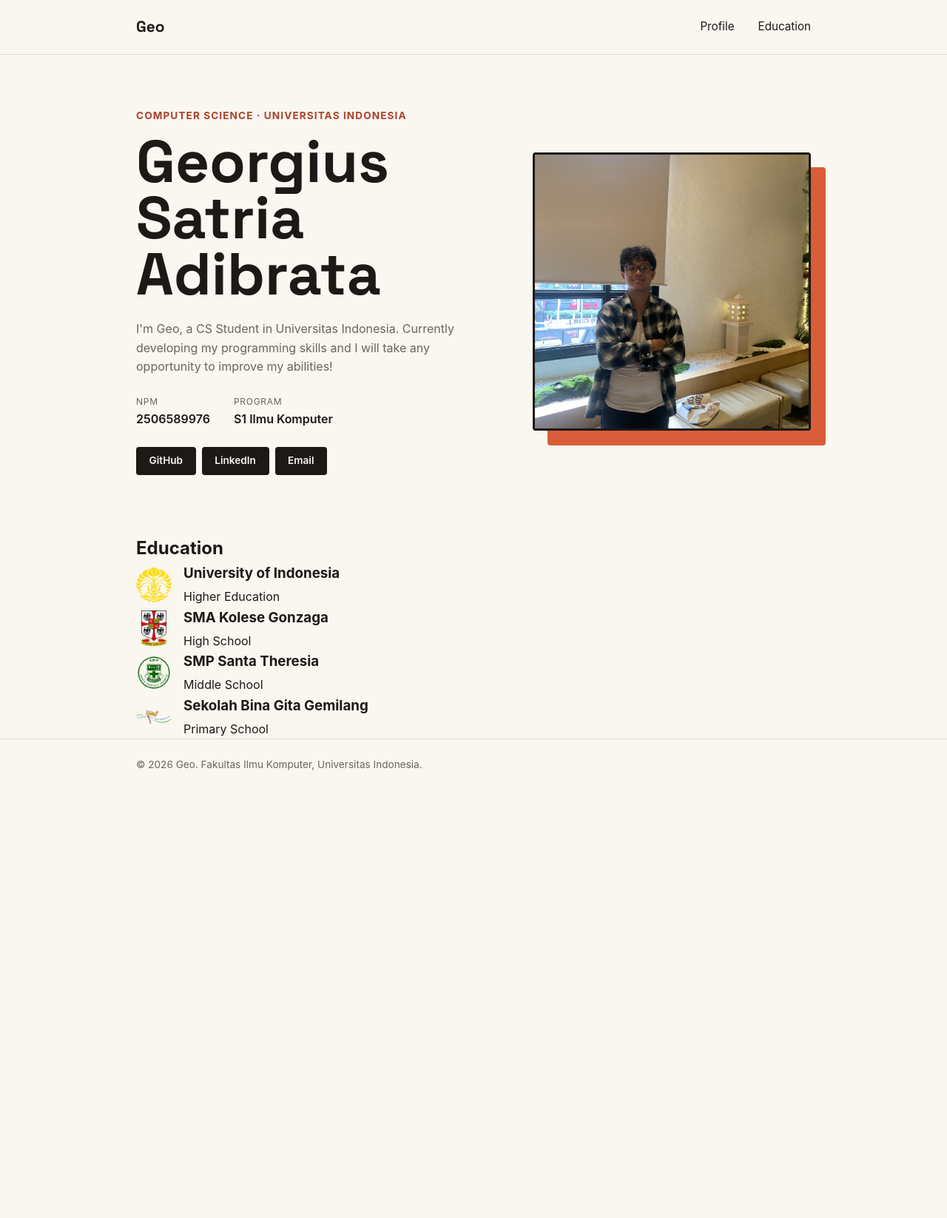
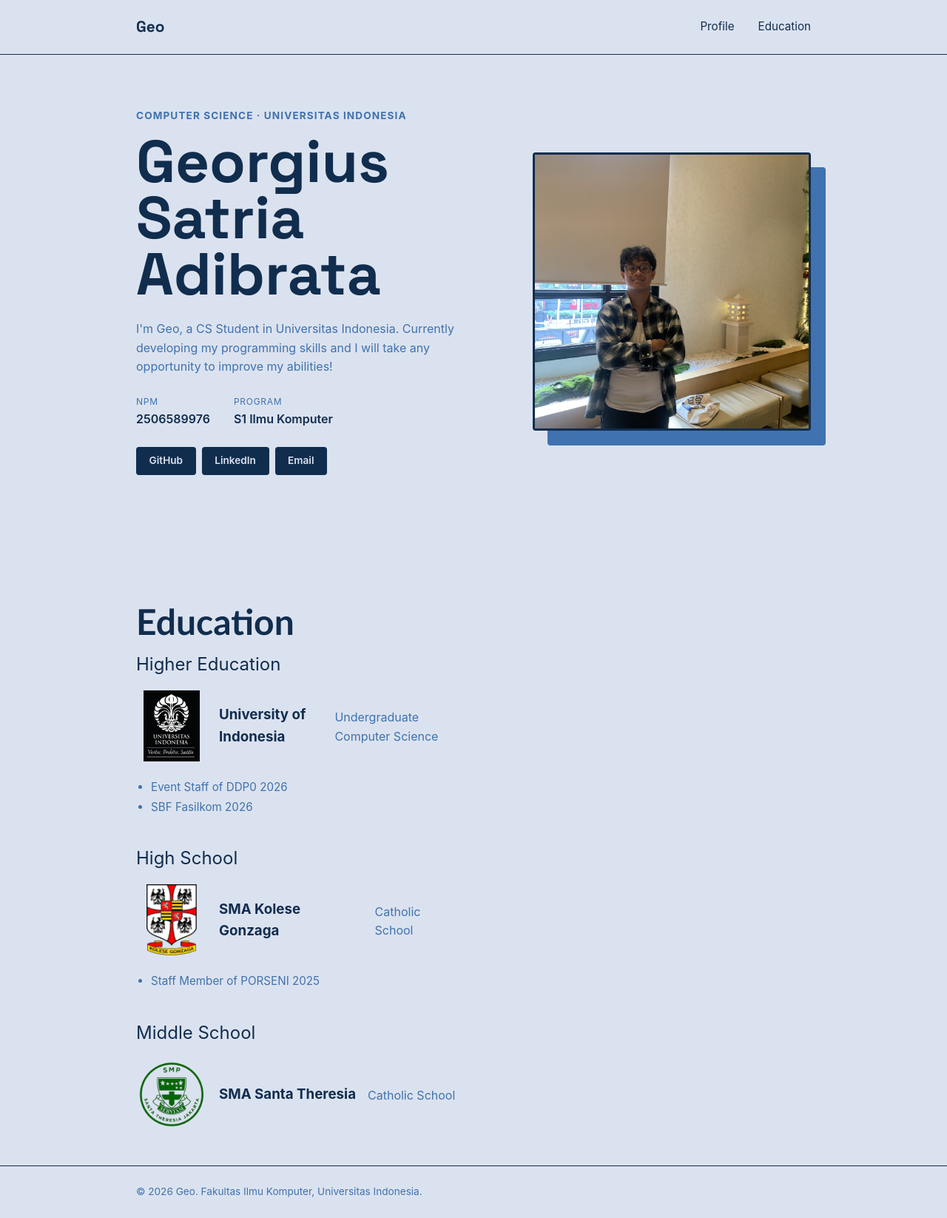
Before and after one commit to flazzies/myportofolio, a Django app: page / in a window 1280 px wide. Shown: the whole page at 74% size. Before the commit the page ends 1041 px from the top, so only its background shows below. Run offline with Django 5.2, Linux system fonts and the light colour scheme.

Commit message:
Finalized education section, made some tweaks to the colors

```diff
--- a/static/css/style.css
+++ b/static/css/style.css
@@ -9,12 +9,12 @@ html, body {
 }
 
 :root {
-    --ink: #1c1917;
-    --paper: #faf6f0;
-    --accent: #d95d39;
-    --accent-dark: #a8442a;
-    --line: #e3d9c9;
-    --text-muted: #6b6459;
+    --ink: #112D4E;
+    --paper: #DBE2EF;
+    --accent: #3F72AF;
+    --accent-dark: #3F72AF;
+    --line: #112D4E;
+    --text-muted: #3F72AF;
     --radius: 4px;
 }
 
@@ -177,6 +177,7 @@ h1, .brand {
     color: var(--text-muted);
     font-size: 0.85rem;
     border-top: 1px solid var(--line);
+    margin-top: 3rem;
 }
 
 @media (max-width: 600px) {
@@ -198,23 +199,109 @@ h1, .brand {
 
 }
 
-.education-card {
+.features-card {
+    display: flex;
+    flex-direction: column;
+    gap: 1rem;
+}
+
+.features-logo {
+    width: 96px;
+    height: 96px;
+    object-fit: contain;
+    flex-shrink: 0;
+}
+
+.features-info{
     display: flex;
     align-items: center;
     gap: 1rem;
 }
-
-.education-logo {
-    width: 48px;
-    height: 48px;
-    object-fit: contain;
-    flex-shrink: 0;
-}
-
-.education-info h3 {
+.features-info h3 {
     margin: 0;
 }
 
-.education-info p {
+.features-info p {
     margin: 0.25rem 0 0;
 }
+
+.section-title{
+    font-size:3rem;
+    font-family: "Trebuchet MS", Helvetica, sans-serif;
+    padding-top: 5rem;
+}
+
+.features-grid {
+    display: flex;
+    flex-direction: column;
+    gap: 2.5rem;
+}
+
+.features-list {
+    margin: 0.5rem 0 0;
+    padding-left: 1.25rem; /* Indents text so the bullet markers line up with the edge */
+    list-style-type: disc; /* Standard solid circular bullet */
+    display: flex;
+    flex-direction: column;
+    gap: 0.35rem;          /* Vertical spacing between each bullet item */
+}
+
+.features-list li {
+    font-size: 0.95rem;
+    color: #333;
+    line-height: 1.4;
+}
+
+.features-info p,
+.features-list li {
+    color: var(--text-muted);
+}
+
+.features-card > p{
+    color: var(--ink);
+    font-size: 1.5rem;
+}
+
+
+.education-section,
+.hobbies-section {
+    max-width: 440px;
+}
+
+.hobbies-section {
+    margin-top: 4rem;
+}
+
+
+.align-right {
+    margin-left: auto;
+    margin-right: 0;
+    display: flex;
+    flex-direction: column;
+    align-items: flex-end;
+    text-align: right;
+}
+
+
+.align-right .features-card {
+    width: 100%;
+    align-items: flex-end;
+}
+
+
+.align-right .features-info {
+    display: flex;
+    justify-content: flex-end;
+    align-items: center;
+    gap: 1rem;
+    width: auto;
+}
+
+
+.align-right .features-list {
+    padding-left: 0;
+    padding-right: 0.5rem;
+    list-style-position: inside;
+    text-align: right;
+    width: auto;
+}
--- a/templates/index.html
+++ b/templates/index.html
@@ -52,48 +52,58 @@
                 </div>
             </div>
         </section>
+        <div class="container">
 
-        <section class="section education-section" id="education">
+            <section class="section education-section" id="education">
 
-            <div class="container">
                 <h2 class = "section-title">Education</h2>
-                <div class="education-grid">
+                <div class="features-grid">
 
-                    <article class="education-card">
-                        <img src = "/static/img/UI_Logo.png" alt ="University of Indonesia" class = "education-logo">
-                        <div class="education-info">
+                    <article class="features-card">
+                        <p>Higher Education</p>
+                        <div class="features-info">
+                        <img src = "/static/img/UI_Logo.png" alt ="University of Indonesia" class = "features-logo">
                             <h3>University of Indonesia</h3>
-                            <p>Higher Education</p>
+                            <p>Undergraduate Computer Science</p>
+
+                        </div>
+                        <ul class="features-list">
+                            <li>Event Staff of DDP0 2026</li>
+                            <li>SBF Fasilkom 2026</li>
+                        </ul>
+                    </article>
+
+                    <article class="features-card">
+                        <p>High School</p>
+                        <div class="features-info">
+                        <img src = "/static/img/Gonzaga_Logo.png" alt ="SMA Kolese Gonzaga" class = "features-logo">
+                            <h3>SMA Kolese Gonzaga</h3>
+                            <p>Catholic School</p>
+                        </div>
+                        <ul class="features-list">
+                            <li>Staff Member of PORSENI 2025</li>
+                        </ul>
+                    </article>
+
+                    <article class="features-card">
+                        <p>Middle School</p>
+                        <div class="features-info">
+                        <img src = "/static/img/Santa Theresia_Logo.png" alt ="SMP Santa Theresia" class = "features-logo">
+                            <h3>SMA Santa Theresia</h3>
+                            <p>Catholic School</p>
                         </div>
                     </article>
 
-                    <article class="education-card">
-                        <img src = "/static/img/Gonzaga_Logo.png" alt ="University of Indonesia" class = "education-logo">
-                        <div class="education-info">
-                            <h3>SMA Kolese Gonzaga</h3>
-                            <p>High School</p>
-                        </div>
-                    </article>
 
-                    <article class="education-card">
-                        <img src = "/static/img/Santa Theresia_Logo.png" alt ="University of Indonesia" class = "education-logo">
-                        <div class="education-info">
-                            <h3>SMP Santa Theresia</h3>
-                            <p>Middle School</p>
-                        </div>
-                    </article>
+                </div>
+            </section>
 
-                    <article class="education-card">
-                        <img src = "/static/img/SBGG_Logo.png" alt ="University of Indonesia" class = "education-logo">
-                        <div class="education-info">
-                            <h3>Sekolah Bina Gita Gemilang</h3>
-                            <p>Primary School</p>
-                        </div>
-                    </article>
-                </div>
-            </div>
-        </section>
+
+
+        </div>
     </main>
+
+
 
     <footer class="site-footer">
         <div class="container">
```
Also changed, not shown: static/img/FPS Games.jfif (added), static/img/Table Tennis.jpg (added), static/img/UI_Logo.png.
